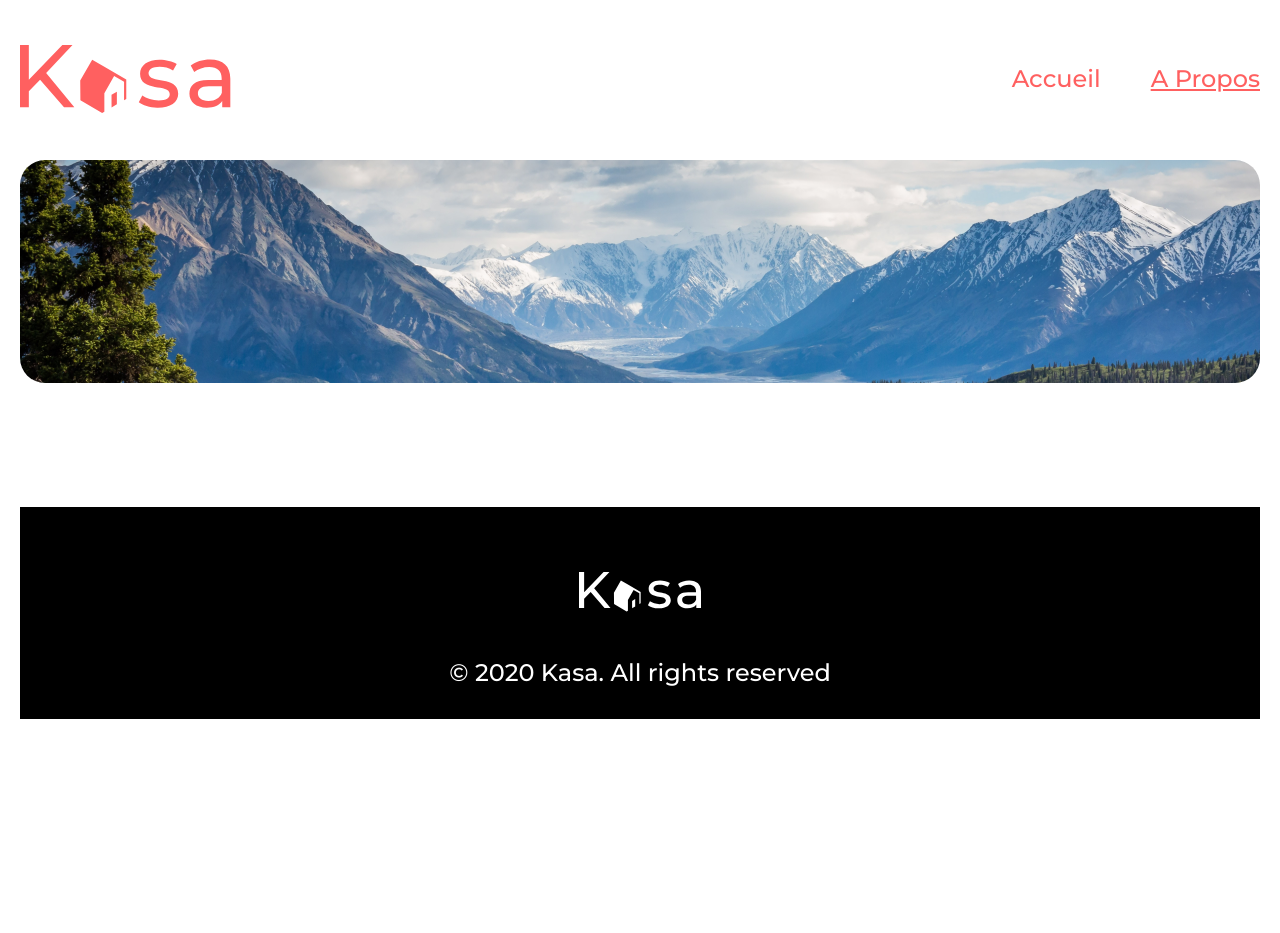
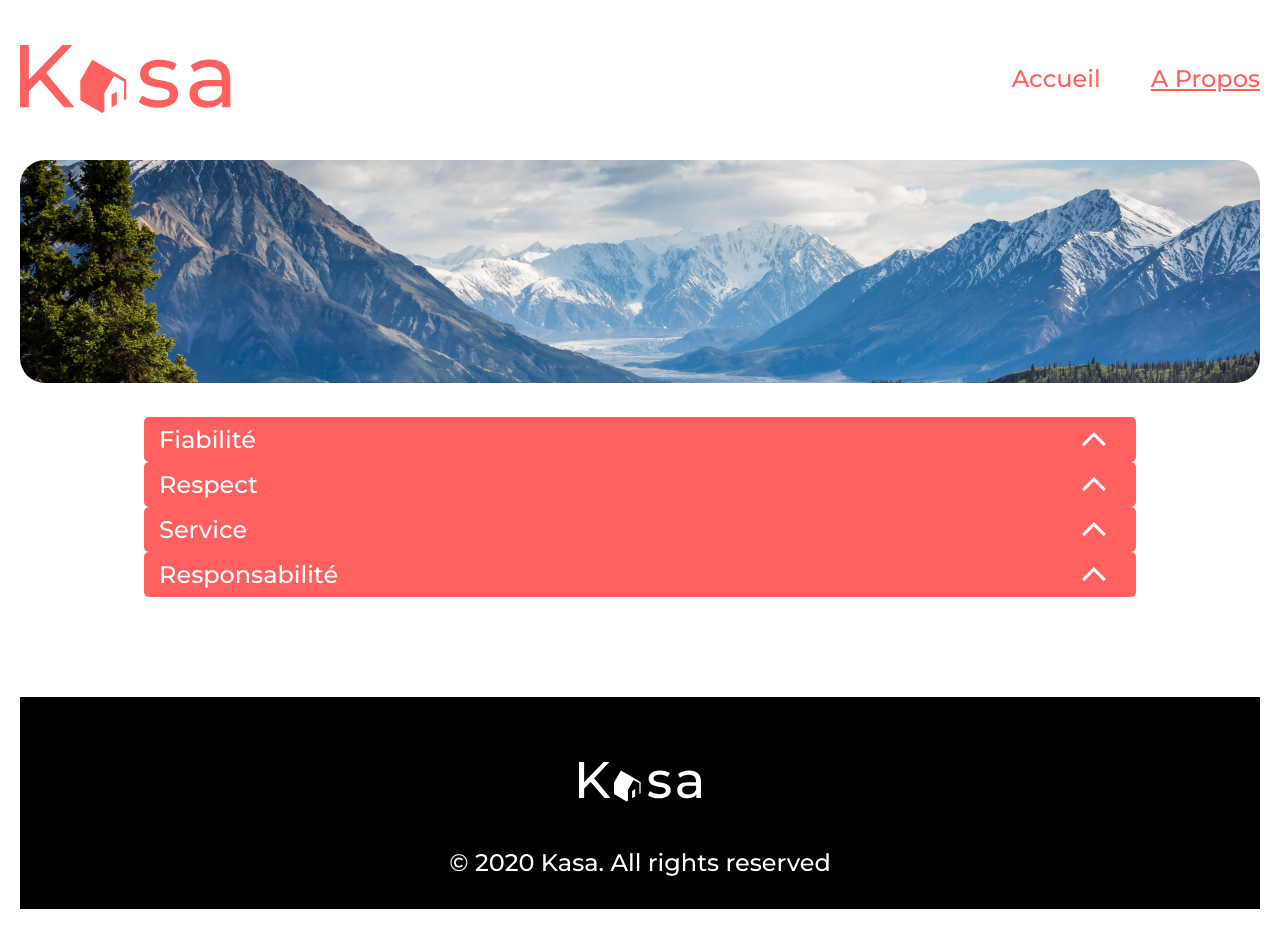
Before and after one commit to Anlp33/-Anne-laure-POIR-Anlp33-France-Find-a-repository-Anlp33-Anne-LaurePoire_11_18032022-, a React (Create React App) app in the folder my-app/: page /about in a window 1280 px wide. Before the commit the page ends 800 px from the top, so only its background shows below. Built offline with nearby package versions, Linux system fonts and the light colour scheme.

Commit message:
Added About page

```diff
--- a/my-app/src/components/Card.js
+++ b/my-app/src/components/Card.js
@@ -1,5 +1,5 @@
 import React from "react";
-import "../styles/Card.css";
+import "../styles/card.css";
 
 export default function Card(props) {
   return (
--- /dev/null
+++ b/my-app/src/components/Dropdown.js
@@ -0,0 +1,32 @@
+import React from "react";
+import "../styles/dropdown.css";
+import { useState } from "react";
+import arrowDown from "../assets/arrow_down.svg"
+import arrowUp from "../assets/arrow-up.svg";
+
+
+export default function Dropdown(props) {
+    const [isOpened, setIsOpened] = useState(false);
+
+    function toggleDropdown() {
+      setIsOpened(prevStatus => !prevStatus)
+    }
+  const arrow = isOpened ? `${arrowDown}` : `${arrowUp}`;
+  const dropdownDisplay = isOpened ? "show": "hide"
+
+  console.log(isOpened)
+
+  return (
+    <div className="dropdown">
+      <div className="dropdown--title">
+        <h2>{props.title}</h2>
+        <img
+          src={arrow}
+          alt="arrow"
+          onClick={toggleDropdown}
+        />
+      </div>
+      <p className={dropdownDisplay}>{props.text}</p>
+    </div>
+  );
+}
--- a/my-app/src/components/Footer.js
+++ b/my-app/src/components/Footer.js
@@ -1,5 +1,5 @@
 import React from "react"
-import "../styles/Footer.css";
+import "../styles/footer.css";
 import logoFooter from "../assets/LOGO footer.svg"
 
 export default function Footer() {
--- a/my-app/src/components/Header.js
+++ b/my-app/src/components/Header.js
@@ -1,5 +1,5 @@
 import React from "react";
-import "../styles/Header.css";
+import "../styles/header.css";
 import logo from "../assets/logo.svg";
 import { NavLink } from "react-router-dom";
 
--- a/my-app/src/pages/About.js
+++ b/my-app/src/pages/About.js
@@ -1,10 +1,44 @@
 import React from "react";
 import bannerAbout from "../assets/banner-About.png";
+import Dropdown from "../components/Dropdown";
+import { useState } from "react";
+
 
 export default function About() {
+//faire un tableau avec ce que je vais mettre dans titre et carte
+
+   const aboutArray = [
+     {
+       title: "Fiabilité",
+       text: "Notre Plateforme ne montre que les Hébergements qui entretiennent une relation commerciale avec nous, et elle ne montre pas nécessairement tous leurs produits ou services.",
+     },
+     {
+       title: "Respect",
+       text: "La bienveillance fait partie des valeurs fondatrices de Kasa. Tout comportement discriminatoire ou de perturbation du voisinage entraînera une exclusion de notre plateforme.",
+     },
+     {
+       title: "Service",
+       text: "Quelles que soient votre destination et vos envies, Kasa facilite vos séjours et vous garantit une assistance 24h/24 et 7j/7.",
+     },
+     {
+       title: "Responsabilité",
+       text: "Nous prenons des mesures raisonnables pour mettre à disposition notre Plateforme, mais nous ne pouvons garantir que toutes les informations qu’elle contient sont exactes (nous obtenons des informations des Prestataires de services). Dans la mesure permise par la loi, nous ne pouvons être tenus responsables des erreurs, des interruptions ou des informations manquantes - bien que nous fassions tout notre possible pour les corriger/réparer dès que possible.",
+     },
+   ];
+
+  const aboutElements = aboutArray.map(element => {
+    return (
+      <Dropdown title={element.title} text={element.text} />
+  )})
+
+
   return (
     <div>
+
       <img src={bannerAbout} alt="banner" className="banner"></img>
+
+       {aboutElements}
+
     </div>
   );
 }
--- a/my-app/src/pages/Error.js
+++ b/my-app/src/pages/Error.js
@@ -1,6 +1,6 @@
 import React from "react"
 import { Link } from 'react-router-dom'
-import "../styles/Error.css";
+import "../styles/error.css";
 
 
 function Error() {
--- /dev/null
+++ b/my-app/src/styles/dropdown.css
@@ -0,0 +1,44 @@
+.dropdown {
+  width: 80%;
+  margin-right: auto;
+  margin-left: auto;
+}
+
+.dropdown h2 {
+  color: white;
+  font-size: 24px;
+  font-weight: 500;
+  padding: 8px 15px;
+  margin: 0;
+}
+
+.dropdown p {
+  margin-top: 0;
+  margin-bottom: 30px;
+  padding: 30px 20px;
+  border-radius: 5px;
+  background: #f6f6f6;
+  color: #ff6060;
+  font-size: 24px;
+  font-weight: 400;
+}
+.dropdown--title {
+  display: flex;
+  justify-content: space-between;
+  align-items: center;
+  border-radius: 5px;
+  background: #ff6060;
+  color: white;
+  font-size: 24px;
+  font-weight: 500;
+  margin-bottom: 0;
+}
+.dropdown img {
+  padding: 0 30px;
+}
+.show{
+    display: block;
+}
+.hide {
+    display: none;
+}
--- a/my-app/src/styles/index.css
+++ b/my-app/src/styles/index.css
@@ -16,8 +16,9 @@ code {
 
 .banner {
   border-radius: 25px;
-  margin: 43px auto 20px auto;
+  margin: 43px auto 30px auto;
   align-content: center;
+  width: 100%;
 }
 #banner {
   position: relative;
```
Also changed, not shown: my-app/src/assets/arrow-up.svg (added), my-app/src/assets/arrow_down.svg (added), my-app/src/components/Collapse.js (deleted).
